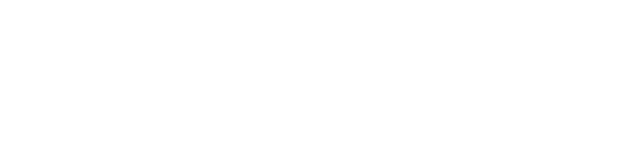
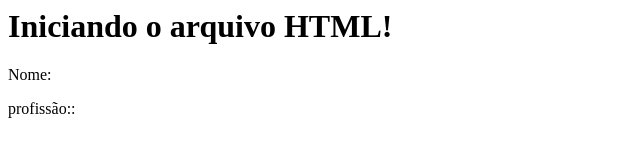
Before and after one commit to alecarlosjesus/exemplo-vj, a plain HTML site: page index.html in a window 1280 px wide. Shown: the whole page, without its empty margins (0-640 px from the left). Drawn offline with Linux system fonts and the light colour scheme.

```diff
--- a/index.html
+++ b/index.html
@@ -0,0 +1,15 @@
+<html>
+	<head>
+		<meta charset="UTF-8">
+		<title>INDEX</title>
+	</head>
+	<body>
+		<h1>Iniciando o arquivo HTML!</h1>
+		<div>
+		<p>Nome:</>
+		<p>profissão::</p>
+		</div>
+	</body>
+
+
+</html>
```
Also changed, not shown: 1 other file.
